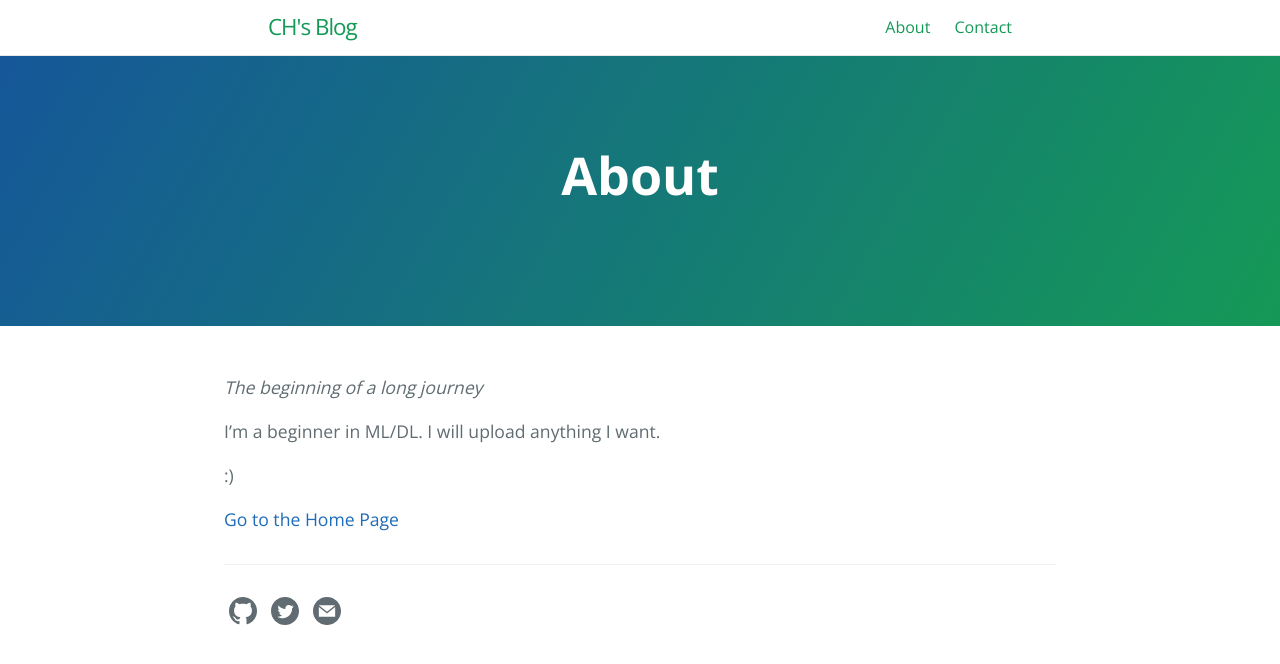
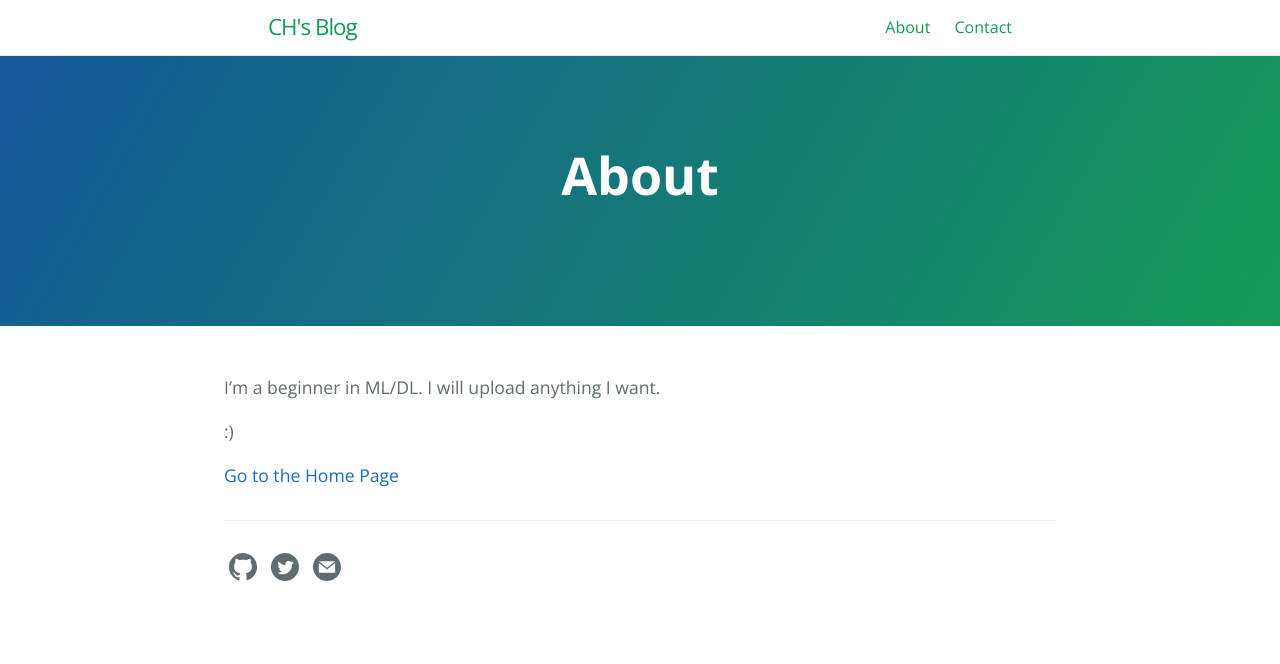
Before and after one commit to changwoo-00/changwoo-00.github.io, a Jekyll site: the page built from about.md, in a window 1280 px wide. Shown: the top 664 px of the page. Built offline with Jekyll 4.4.1, drawn with Linux system fonts in a browser that asks for light colours.

Commit message:
Update about.md

```diff
--- a/about.md
+++ b/about.md
@@ -7,7 +7,7 @@ ref: about
 order: 0
 ---
 
-_The beginning of a long journey_
+<!--_The beginning of a long journey_-->
 
 I'm a beginner in ML/DL. I will upload anything I want.
 
```
